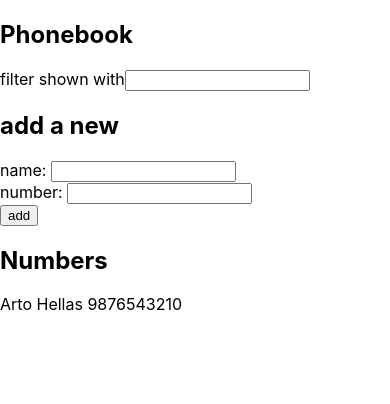
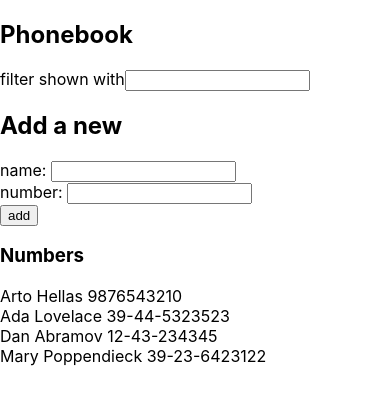
Before and after one commit to AdolfPerez/part-2, a React (Create React App) app in the folder phonebook/: page / in a window 390 px wide. Shown: the top 404 px of the page. Built offline with nearby package versions, Linux system fonts and the light colour scheme.

Commit message:
exercise 2.10 phonebook

```diff
--- a/phonebook/src/App.js
+++ b/phonebook/src/App.js
@@ -1,7 +1,15 @@
 import React, { useState } from 'react'
+import Filter from './components/Filter'
+import PersonForm from './components/PersonForm'
+import Persons from './components/Persons'
 
 const App = () => {
-  const [ persons, setPersons ] = useState([{ name: 'Arto Hellas', number: '9876543210' }])
+  const [ persons, setPersons ] = useState([
+    { name: 'Arto Hellas', number: '9876543210' },
+    { name: 'Ada Lovelace', number: '39-44-5323523' },
+    { name: 'Dan Abramov', number: '12-43-234345' },
+    { name: 'Mary Poppendieck', number: '39-23-6423122' }
+  ])
   const [ toPrint, setToPrint ] = useState(persons)
   const [ newName, setNewName ] = useState('')
   const [ newNumber, setNewNumber ] = useState('')
@@ -31,21 +39,16 @@ const App = () => {
 
   return  <>
             <h2>Phonebook</h2>
-            filter shown with<input onChange={filter} />
-            <h2>add a new</h2>
-            <form onSubmit={onSubmit} >
-              <div>
-                name: <input value={newName} onChange={onChangeNewName} />
-              </div>
-              <div>
-                number: <input value={newNumber} onChange={onChangeNewNumber} />
-              </div>
-              <div>
-                <button type="submit">add</button>
-              </div>
-            </form>
-            <h2>Numbers</h2>
-            {toPrint.map( person => <div key={person.name}> {person.name} {person.number} </div> )}
+            <Filter filter={filter} />
+            <h2>Add a new</h2>
+            <PersonForm
+            onSubmit={onSubmit}
+            newName ={newName}
+            onChangeNewName={onChangeNewName}
+            newNumber={newNumber}
+            onChangeNewNumber={onChangeNewNumber} />
+            <h3>Numbers</h3>
+            <Persons toPrint={toPrint} />
           </>
 }
 
--- /dev/null
+++ b/phonebook/src/components/Filter.js
@@ -0,0 +1,3 @@
+const Filter = ({filter}) => <>filter shown with<input onChange={filter} /></>
+
+export default Filter
--- /dev/null
+++ b/phonebook/src/components/PersonForm.js
@@ -0,0 +1,14 @@
+const Person = ({onSubmit, newName, onChangeNewName, newNumber, onChangeNewNumber}) =>
+<form onSubmit={onSubmit} >
+  <div>
+    name: <input value={newName} onChange={onChangeNewName} />
+  </div>
+  <div>
+    number: <input value={newNumber} onChange={onChangeNewNumber} />
+  </div>
+  <div>
+    <button type="submit">add</button>
+  </div>
+</form>
+
+export default Person
--- /dev/null
+++ b/phonebook/src/components/Persons.js
@@ -0,0 +1,3 @@
+const Persons = ({toPrint}) => toPrint.map( person => <div key={person.name}> {person.name} {person.number} </div> )
+
+export default Persons
```
